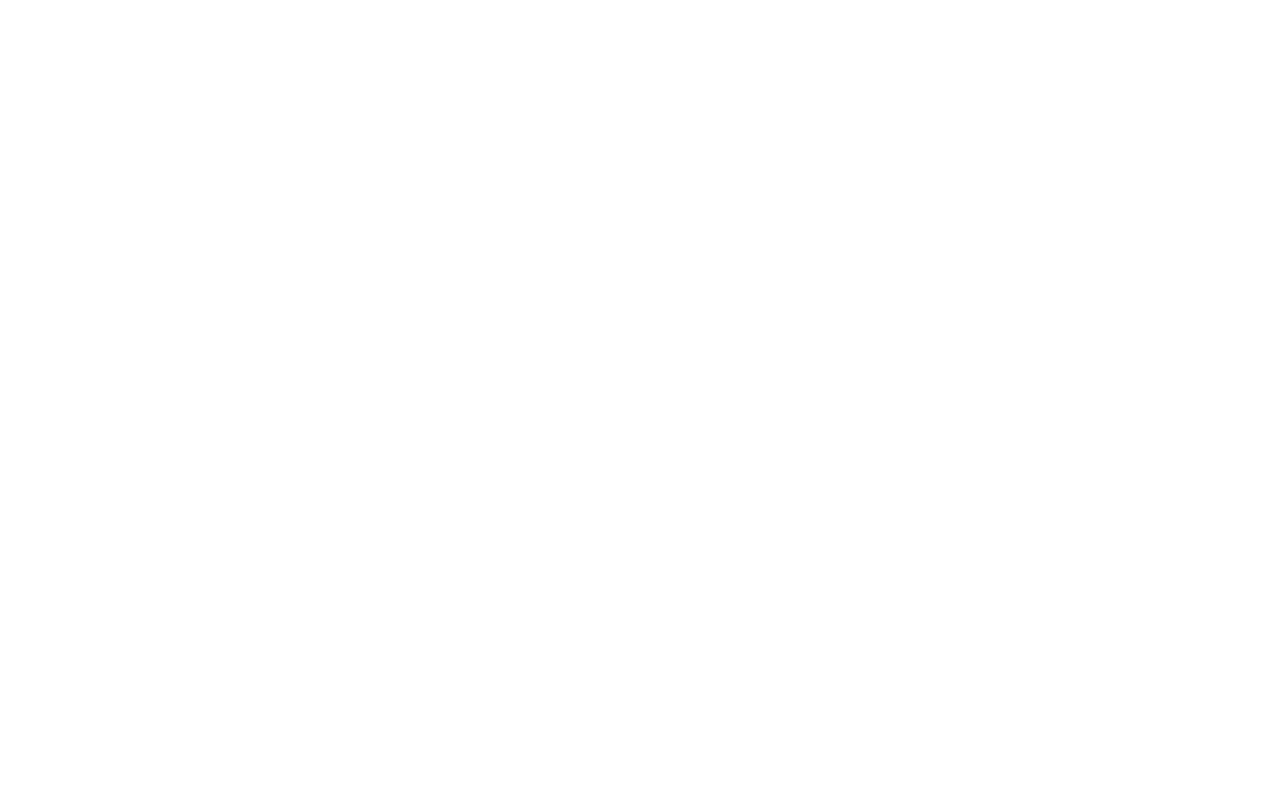
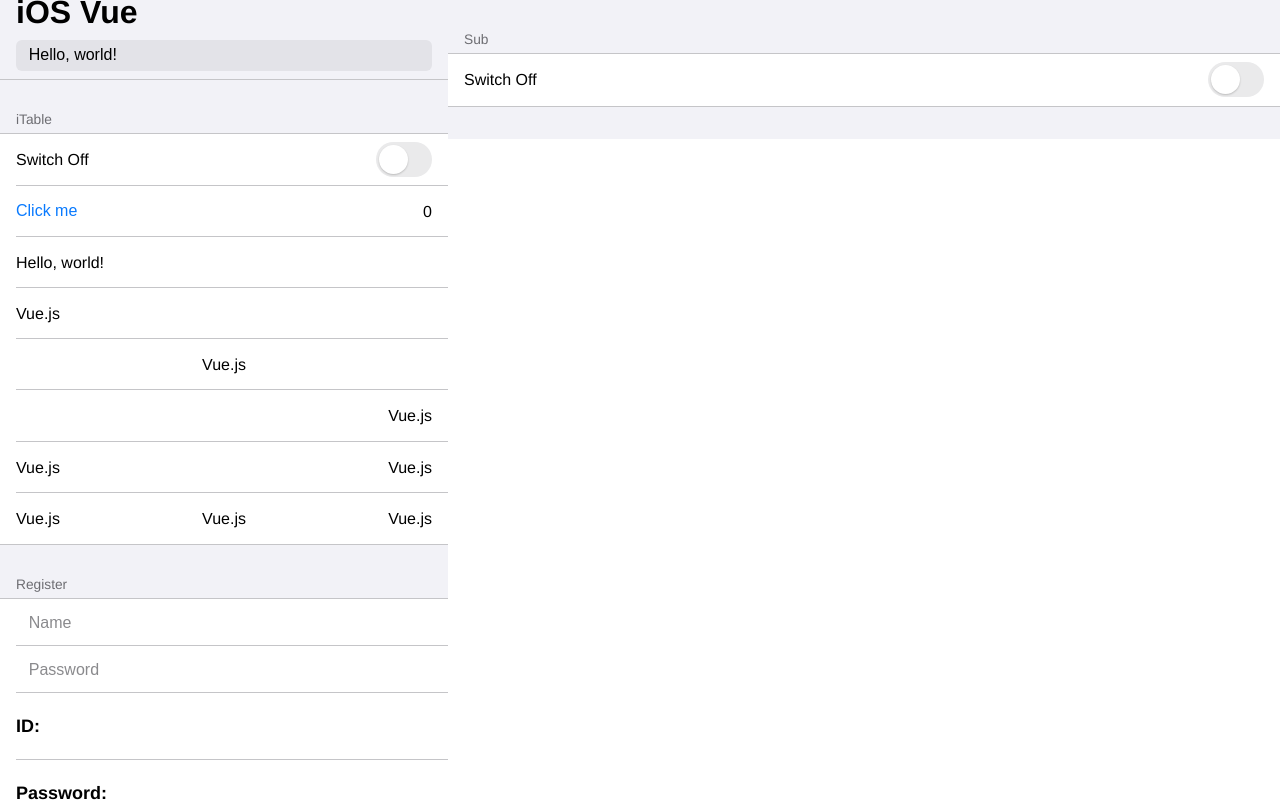
Before and after one commit to leegeunhyeok/vue-ios, a Vue app: page / in a window 1280 px wide. Built offline with nearby package versions, Linux system fonts and the light colour scheme; the HTML template or start-up script is replaced by a standard one.

Commit message:
:zap: Update sample code

```diff
--- a/src/App.vue
+++ b/src/App.vue
@@ -1,6 +1,10 @@
 <template>
   <iApp>
-    <iNavigationBar :title="appTitle" :largeTitle="largeTitle">
+    <iNavigationBar
+      :title="appTitle"
+      :largeTitle="largeTitle"
+      slot="header"
+    >
       <iButton slot="titleLeft">L</iButton>
       <iSearchField slot="largeArea"
         :width="'100%'"
@@ -9,10 +13,8 @@
       />
       <iButton slot="titleRight">R</iButton>
     </iNavigationBar>
-    <iNavigator>
-      <Main v-if="isMain" slot="main"/>
-      <Sub v-if="true" slot="sub"/>
-    </iNavigator>
+    <Main v-if="isMain" slot="main"/>
+    <Sub v-if="true" slot="sub"/>
   </iApp>
 </template>
 
```
